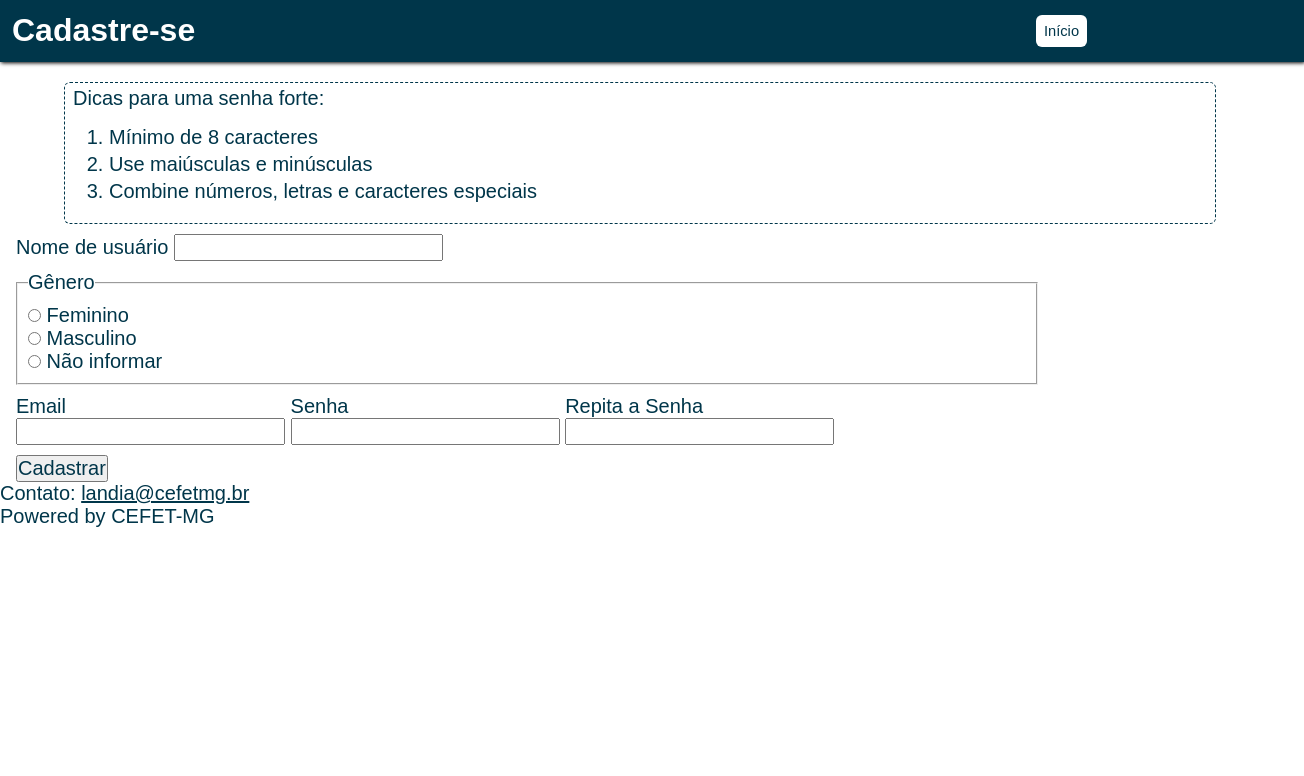
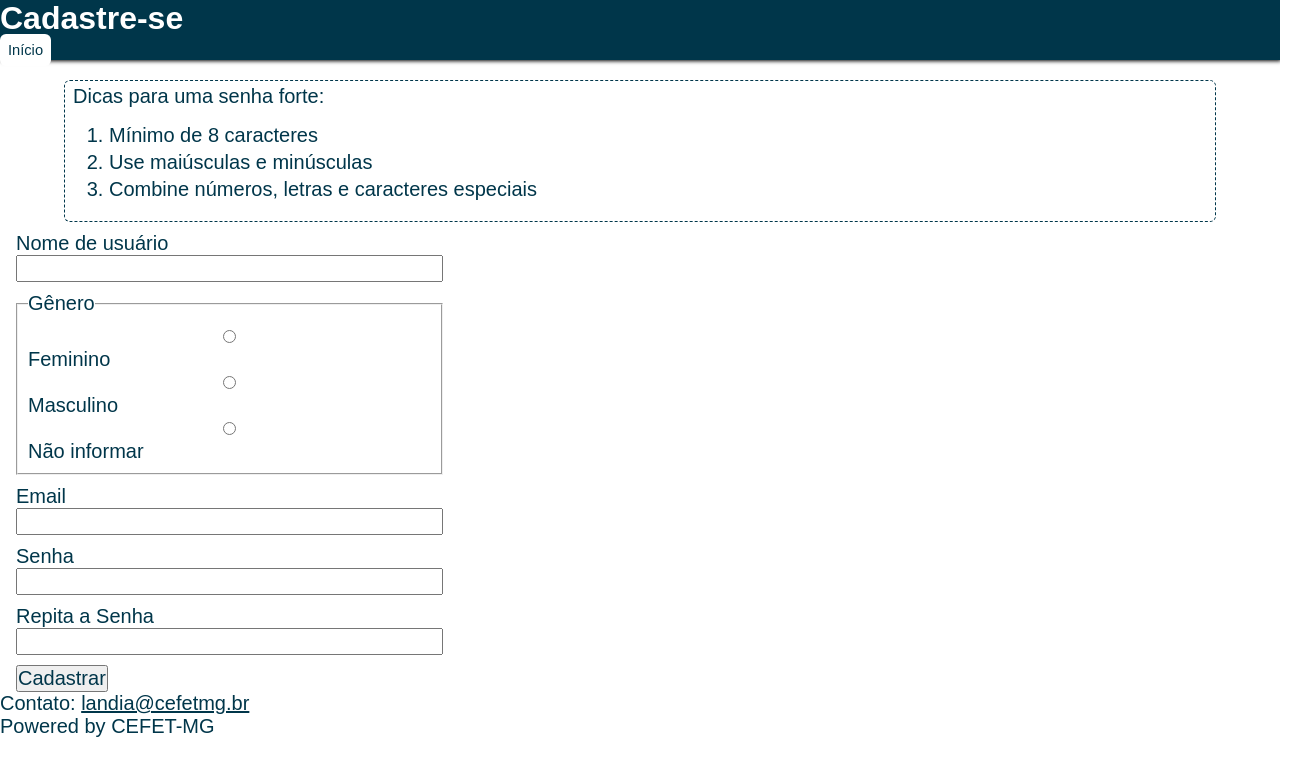
Before and after one commit to dnlKaizer/Atividades-PW, a plain HTML site: page atividade4/cadastro.html in a window 1280 px wide. Shown: the whole page, 1304 px wide, since content can reach past the window. Drawn offline with Linux system fonts and the light colour scheme.

Commit message:
Update style.css

```diff
--- a/atividade4/style.css
+++ b/atividade4/style.css
@@ -4,10 +4,10 @@
     font-family: sans-serif;
     font-size: 15pt;
     color: #00364a;
+    box-sizing: border-box;
 }
 
 h1 {
-    width: 80%;
     font-size: 24pt;
     color: #fff;
 }
@@ -15,11 +15,18 @@ h1 {
 header {
     background-color: #00364a;
     color: #fff;
+    width: 100%;
+    box-shadow: 1px 1px 4px #000;
+}
+header div {
+    align-items: center;
+    display: inline-flex;
     padding-inline: 12px;
     padding-block: 12px;
     width: 100%;
-    display: inline-flex;
-    box-shadow: 1px 1px 4px #000;
+}
+header h1 {
+    width: 100%;
 }
 #botao-inicio {
     color: #00364a;
@@ -27,7 +34,6 @@ header {
     text-decoration: none;
     background-color: #fff;
     border-radius: 6px;
-    float: right;
     padding-inline: 8px;
     padding-block: 8px;
     margin-block: 3px;
@@ -36,7 +42,6 @@ header {
 
 #caixa-dicas {
     font-family: sans-serif;
-    box-sizing: border-box;
     border: 1px dashed #00364a;
     border-radius: 6px;
     width: 90%;
@@ -61,10 +66,16 @@ li {
     display: inline-block;
 }
 .caixa-input {
-    display: inline-block;
     margin-bottom: 10px;
+    width: 100%;
+}
+.caixa-input input {
+    width: 100%;
 }
 #caixa-genero {
+    margin-bottom: 10px;
     padding: 10px;
-    width: 80%;
 }
+#botao-cadastrar {
+    padding: 6px;
+}
```
